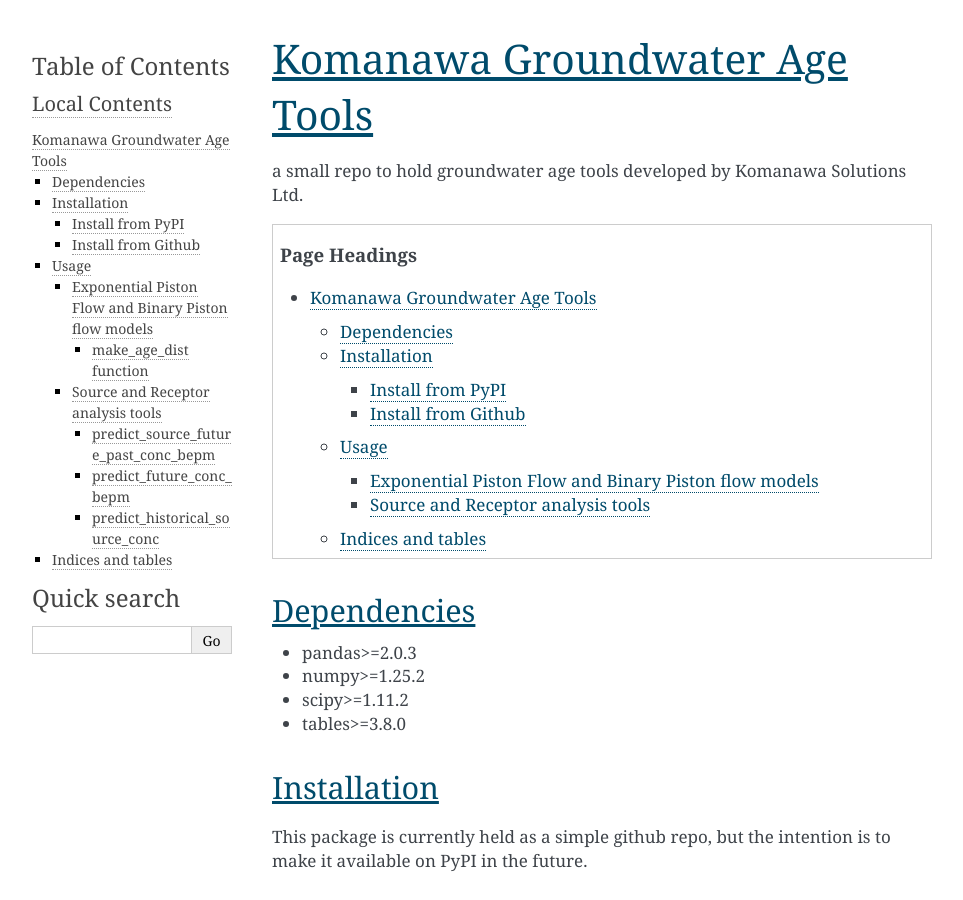
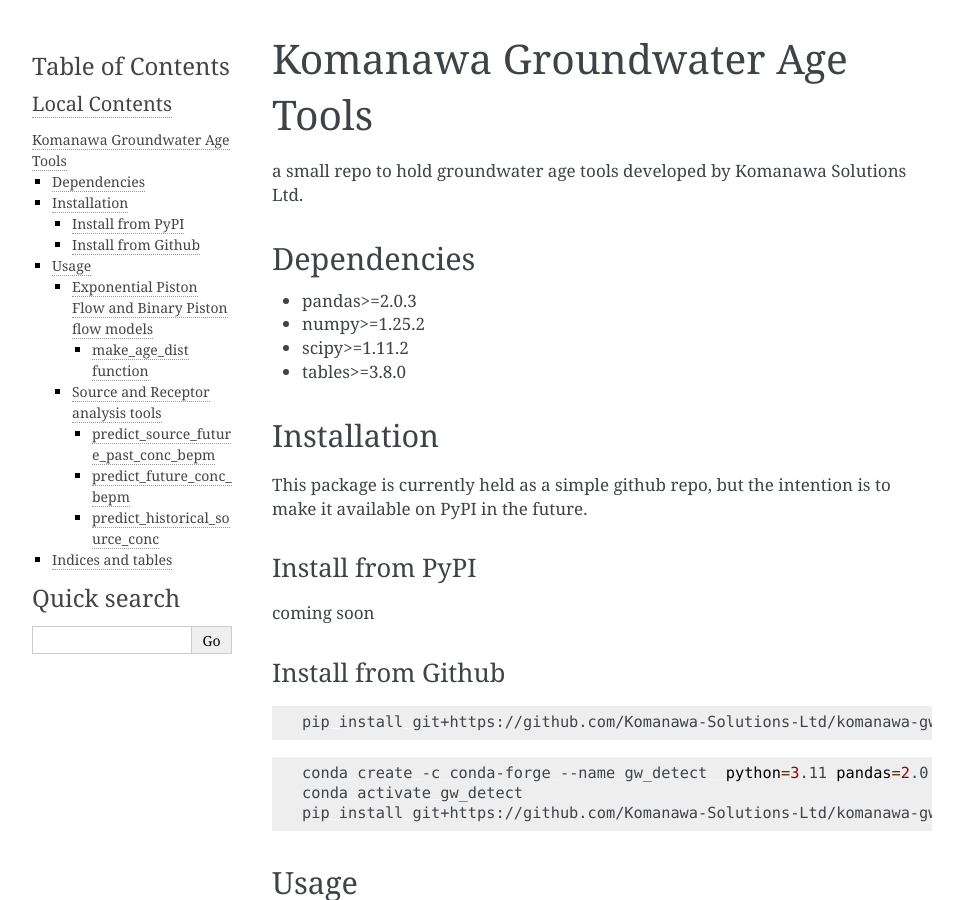
Before and after one commit to Komanawa/komanawa-gw-age-tools, a Sphinx documentation site: the page built from docs/index.rst, in a window 1280 px wide and 900 px high. Shown: the whole window, without its empty margins (148-1111 px from the left). Built offline with Sphinx 7.4.7, drawn with Linux system fonts in a browser that asks for light colours.

Commit message:
fix source problems

```diff
--- a/docs/conf.py
+++ b/docs/conf.py
@@ -18,14 +18,14 @@
 extensions.append('autoapi.extension')
 
 # Auto API settings
+autoapi_implicit_namespaces = True  # Allow for implicit namespaces
 autoapi_keep_files = True  # Keep the generated files (for debugging)
 autoapi_ignore = []  # Ignore these files
 autoapi_python_class_content = 'both'  # Include both the class docstring and the __init__ docstring
-autoapi_dirs = ['../src/komanawa/gw_age_tools']  # The directory to process
+autoapi_dirs = ['../src']  # The directory to process
 autoapi_options = ['members', 'inherited-members', 'show-inheritance', 'show-module-summary', 'imported-members',
                    'show-inheritance-diagram']
 
-autoapi_python_use_implicit_namespaces = True  # Use implicit namespaces
 
 templates_path = ['_templates']
 exclude_patterns = ['_build', 'Thumbs.db', '.DS_Store']
--- a/docs/index.rst
+++ b/docs/index.rst
@@ -6,10 +6,6 @@
 .. toctree::
    :maxdepth: 2
    :hidden:
-
-.. contents:: Page Headings
-    :depth: 3
-
 
 Dependencies
 ==================
```
